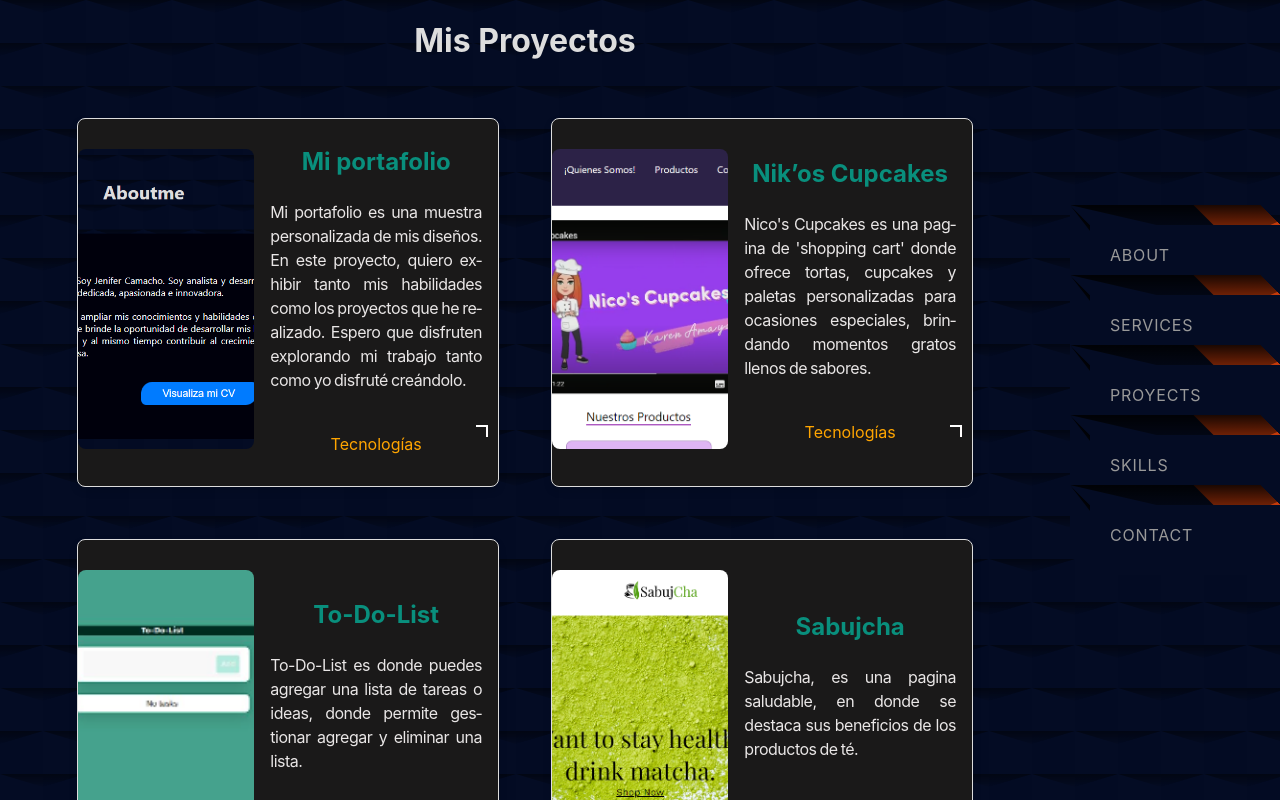
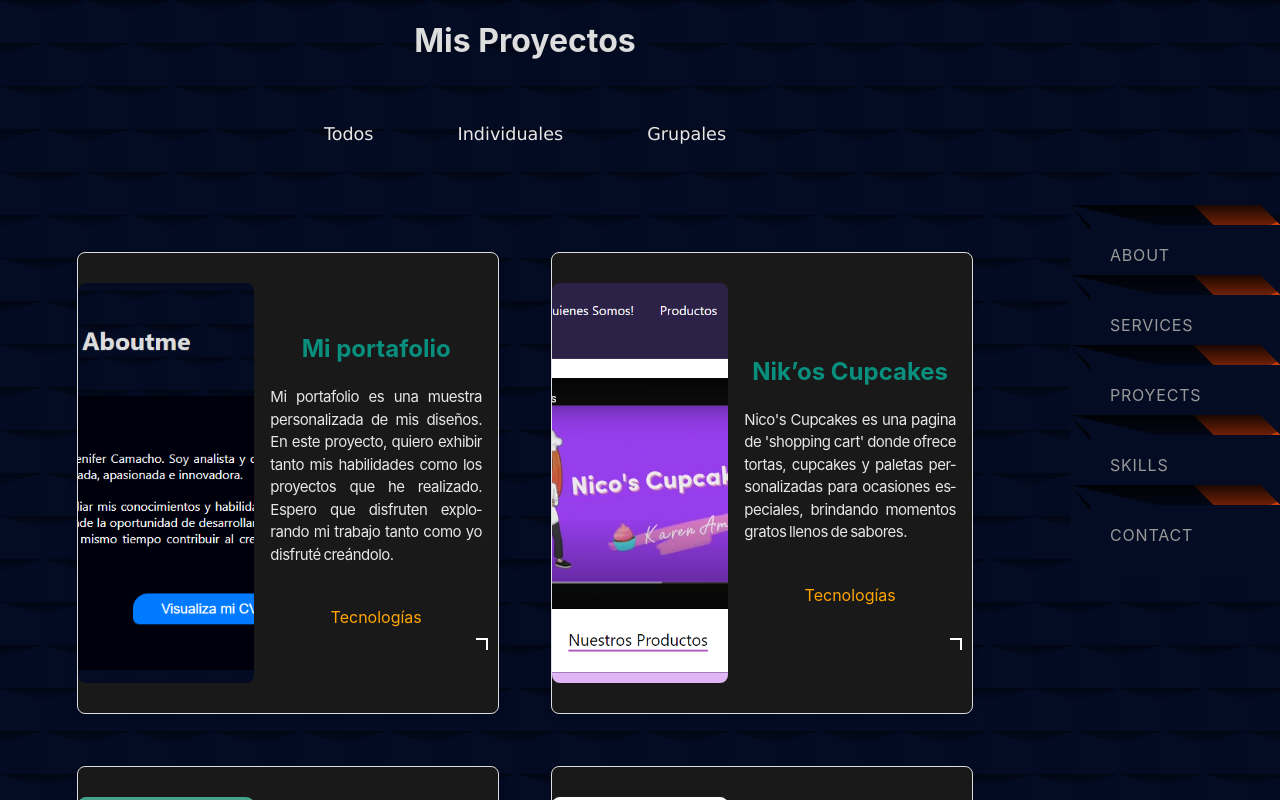
Before and after one commit to valentinacamacho/DeveloperJeni, a React (Create React App) app: page /Proyects in a window 1280 px wide. Shown: the top 800 px of the page. Built offline with nearby package versions, Linux system fonts and the light colour scheme.

Commit message:
I added a filter to view all projects, individual or group, and also add the 3 group projectsI added a filter to view all projects, individual or group, and also add the 3 group projects.

```diff
--- a/src/Pages/Proyects.jsx
+++ b/src/Pages/Proyects.jsx
@@ -1,57 +1,107 @@
-import React from 'react';
-import { FaFigma, FaReact, FaHtml5, FaCss3Alt} from 'react-icons/fa';
-import { BiLogoBootstrap } from "react-icons/bi";
+import React, { useState } from 'react';
+import "../Stylesheets/ProyectsCard.css"
+import { FaFigma, FaReact, FaHtml5, FaCss3Alt } from 'react-icons/fa';
+import { BiLogoBootstrap, BiLogoPhp } from "react-icons/bi";
+import { TbSql } from "react-icons/tb";
+import { DiMongodb } from "react-icons/di";
+import { IoLogoNodejs } from "react-icons/io";
 import ProyectsCard from '../Components/ProyectsCard';
 import Pro1 from "../assets/Images/SabujCha.png";
 import Pro2 from "../assets/Images/Nicos.png";
 import Pro3 from "../assets/Images/todolist.png";
 import Pro4 from "../assets/Images/Miproyect.png";
+import Pro5 from "../assets/Images/Corpohypatia.png";
+import Pro6 from "../assets/Images/Hotelia.png";
+import { type } from '@testing-library/user-event/dist/type';
 
 function Proyects() {
-  const methodologyIconsProject1 = [FaHtml5, FaCss3Alt];
-  const methodologyIconsProject2 = [FaFigma,FaReact,FaHtml5,FaCss3Alt];
-  const methodologyIconsProject3 = [FaFigma,FaReact,FaHtml5,FaCss3Alt,BiLogoBootstrap]
+  const [filter, setFilter] = useState('all');
+
+  const allProjects = [
+    {
+      image: Pro4,
+      title: "Mi portafolio",
+      description: "Mi portafolio es una muestra personalizada de mis diseños. En este proyecto, quiero exhibir tanto mis habilidades como los proyectos que he realizado. Espero que disfruten explorando mi trabajo tanto como yo disfruté creándolo.",
+      projectUrl: "https://developer-jeni-bj96.vercel.app/",
+      githubUrl: "https://github.com/valentinacamacho/DeveloperJeni",
+      methodologyIcons: [FaHtml5, FaCss3Alt, BiLogoBootstrap, BiLogoPhp, TbSql],
+      type: 'individual'
+    },
+    {
+      image: Pro2,
+      title: "Nik’os Cupcakes",
+      description: "Nico's Cupcakes es una pagina de 'shopping cart' donde ofrece tortas, cupcakes y paletas personalizadas para ocasiones especiales, brindando momentos gratos llenos de sabores.",
+      projectUrl: "https://nicos-cupcakes.vercel.app/",
+      githubUrl: "https://github.com/valentinacamacho/nicoscupcakes",
+      methodologyIcons: [FaFigma, FaReact, FaHtml5, FaCss3Alt, BiLogoBootstrap],
+      type: 'individual'
+    },
+    {
+      image: Pro3,
+      title: "To-Do-List",
+      description: "To-Do-List es donde puedes agregar una lista de tareas o ideas, donde permite gestionar agregar y eliminar una lista.",
+      projectUrl: "https://to-do-list-peach-sigma.vercel.app/",
+      githubUrl: "https://github.com/valentinacamacho/To-do-list",
+      methodologyIcons: [FaFigma, FaReact, FaHtml5, FaCss3Alt],
+      type: 'individual'
+    },
+    {
+      image: Pro1,
+      title: "Sabujcha",
+      description: "Sabujcha, es una pagina saludable, en donde se destaca sus beneficios de los productos de té.",
+      projectUrl: "https://sabujcha-rosy.vercel.app/",
+      githubUrl: "https://github.com/valentinacamacho/sabujcha",
+      methodologyIcons: [FaHtml5, FaCss3Alt],
+      type: 'individual'
+    },
+    {
+      image: Pro5,
+      title: "Corpohypatia",
+      description:"La ONG se dedica apasionadamente a la defensa de los derechos humanos, trabajando incansablemente por la igualdad social y de género con un enfoque diferencial. Su misión prioritaria es llevar a cabo intervenciones significativas en beneficio de niños, niñas, adolescentes y mujeres, reconociendo y abordando las distintas realidades y desafíos que enfrentan estos grupos en la sociedad.",
+      proyectUrl:"https://corpohypatia.vercel.app/",
+      githubUrl:"https://github.com/programateacademy/5-Corpohypatiapatia-Corpohypatia-Front-end",
+      methodologyIcons:[FaReact, FaHtml5, FaCss3Alt, BiLogoBootstrap, IoLogoNodejs, DiMongodb],
+      type:'group'
+    },
+    {
+      image: Pro6,
+      title: "Hotelía",
+      description: "Hotelía es una pagina administrativa para el sector hotelero. Permite a los usuarios ingresar sus datos, buscar y reservar habitaciones, mientras que los administradores pueden gestionar y actualizar la información del hotel. Facilita un proceso de hospedaje eficiente y accesible.",
+      methodologyIcons: [FaHtml5, FaCss3Alt, BiLogoBootstrap, BiLogoPhp, TbSql],
+      type: 'group'
+    },
+    {
+      title: "Colegio Técnico Aldemar Rojas Plazas",
+      description:"La página del Colegio Técnico Aldemar Rojas Plazas muestra tanto el contenido educativo como una plataforma administrativa, gestionada por los profesores, que permite ver información sobre estudiantes, materias y calificaciones.",
+      methodologyIcons: [FaHtml5, FaCss3Alt, BiLogoBootstrap, BiLogoPhp, TbSql],
+      type: 'group'
+    },
+  ];
+
+  const filteredProjects = filter === 'all' ? allProjects : allProjects.filter(project => project.type === filter);
+
   return (
     <div className='container-project'>
       <div className='titulo'>
-        <h1>Mis Proyectos </h1>
+        <h1>Mis Proyectos</h1>
+        <div className="filters">
+          <button className="filter-button" onClick={() => setFilter('all')}>Todos</button>
+          <button className="filter-button" onClick={() => setFilter('individual')}>Individuales</button>
+          <button className="filter-button" onClick={() => setFilter('group')}>Grupales</button>
+        </div>
       </div>
 
-      <ProyectsCard
-        image={Pro4}
-        title="Mi portafolio"
-        description="Mi portafolio es una muestra personalizada de mis diseños. En este proyecto, quiero exhibir tanto mis habilidades como los proyectos que he realizado. Espero que disfruten explorando mi trabajo tanto como yo disfruté creándolo."
-        projectUrl="https://developer-jeni-bj96.vercel.app/"
-        githubUrl="https://github.com/valentinacamacho/DeveloperJeni"
-        methodologyIcons={methodologyIconsProject3}
-      />
-
-      <ProyectsCard
-        image={Pro2}
-        title="Nik’os Cupcakes"
-        description="Nico's Cupcakes es una pagina de 'shopping cart' donde ofrece tortas, cupcakes y paletas personalizadas para ocasiones especiales, brindando momentos gratos llenos de sabores."
-        projectUrl="https://nicos-cupcakes.vercel.app/"
-        githubUrl="https://github.com/valentinacamacho/nicoscupcakes"
-        methodologyIcons={methodologyIconsProject3}
-      />
-
-      <ProyectsCard
-        image={Pro3}
-        title="To-Do-List"
-        description="To-Do-List es donde puedes agregar una lista de tareas o ideas, donde permite gestionar agregar y eliminar una lista."
-        projectUrl="https://to-do-list-peach-sigma.vercel.app/"
-        githubUrl="https://github.com/valentinacamacho/To-do-list"
-        methodologyIcons={methodologyIconsProject2}
-      />
-
-      <ProyectsCard
-        image={Pro1}
-        title="Sabujcha"
-        description="Sabujcha, es una pagina saludable, en donde se destaca sus beneficios de los productos de té."
-        projectUrl="https://sabujcha-rosy.vercel.app/"
-        githubUrl="https://github.com/valentinacamacho/sabujcha"
-        methodologyIcons={methodologyIconsProject1}
-      />
+      {filteredProjects.map((project, index) => (
+        <ProyectsCard
+          key={index}
+          image={project.image}
+          title={project.title}
+          description={project.description}
+          projectUrl={project.projectUrl}
+          githubUrl={project.githubUrl}
+          methodologyIcons={project.methodologyIcons}
+        />
+      ))}
     </div>
   );
 }
--- a/src/Stylesheets/ProyectsCard.css
+++ b/src/Stylesheets/ProyectsCard.css
@@ -22,7 +22,7 @@
   margin: 30px 0;
   border-radius: 8px;
   width: 50%;
-  height: 300px;
+  height: 400px;
   overflow: hidden;
   position: relative;
 }
@@ -77,7 +77,6 @@
 }
 
 .icon-text {
-  margin-top: 8px;
   font-size: 1em;
   background: rgba(0, 0, 0, 0.7);
   color: white;
@@ -87,7 +86,7 @@
   opacity: 0;
   transition: opacity 0.2s, visibility 0.2s;
   position: absolute;
-  top: 35px;
+  top: 80px;
   white-space: nowrap;
 }
 
@@ -106,7 +105,7 @@
 
 .description {
   color: #e9e6e6;
-  font-size: 16px;
+  font-size: 15px;
   text-align: justify;
   text-align-last: left;
   hyphens: auto;
@@ -181,23 +180,37 @@
   color: #0087f5;
 }
 
-.titulo::after {
-  content: "\1F916";
-  position: absolute;
-  font-size: 50px;
-  top: 50%;
-  right: 10px;
-  transform: translateY(-50%) translateX(5px);
-  opacity: 0;
-  transition: opacity 0.3s, transform 0.3s;
-  display: flex;
-  align-items: center;
-}
-
 .titulo:hover::after {
   opacity: 1;
   transform: translateY(-50%) translateX(0);
 }
+
+.filters {
+  margin-bottom: 30px;
+}
+
+.filter-button {
+  font-family: 'Lucida Sans', 'Lucida Sans Regular', 'Lucida Grande', 'Lucida Sans Unicode', Geneva, Verdana, sans-serif;
+  font-weight: 300;
+  font-size: 1.1em;
+  color: #e9e6e6;
+  margin: 30px;
+  padding: 10px 20px;
+  background-color: transparent;
+  border: 2px solid transparent;
+  cursor: pointer;
+  transition: border-color 0.3s ease;
+}
+
+.filter-button:hover {
+  color: #0087f5;
+  border-color: rgb(218, 117, 1);
+}
+
+.filter-button:not(:last-child) {
+  margin-right: 10px;
+}
+
 
 @media (max-width: 760px) {
   .card {
@@ -227,4 +240,34 @@
     font-size: 0.9em;
     margin: 0 auto;
   }
+
+  .filters {
+    display: flex;
+    flex-direction: column;
+    align-items: center;
+    margin-bottom: 30px;
+  }
+
+  .filter-button {
+    margin: 10px 0;
+    margin-right: 0;
+  }
+
+  .filter-button:not(:last-child) {
+    margin-right: 0;
+  }
+
+  .icon-text {
+    font-size: 1em;
+    background: rgba(0, 0, 0, 0.7);
+    color: white;
+    padding: 5px 10px;
+    border-radius: 5px;
+    visibility: hidden;
+    opacity: 0;
+    transition: opacity 0.2s, visibility 0.2s;
+    position: absolute;
+    top: 20px;
+    white-space: nowrap;
+  }
 }
```
Also changed, not shown: src/assets/Images/Corpohypatia.png (added), src/assets/Images/Hotelia.png (added).
